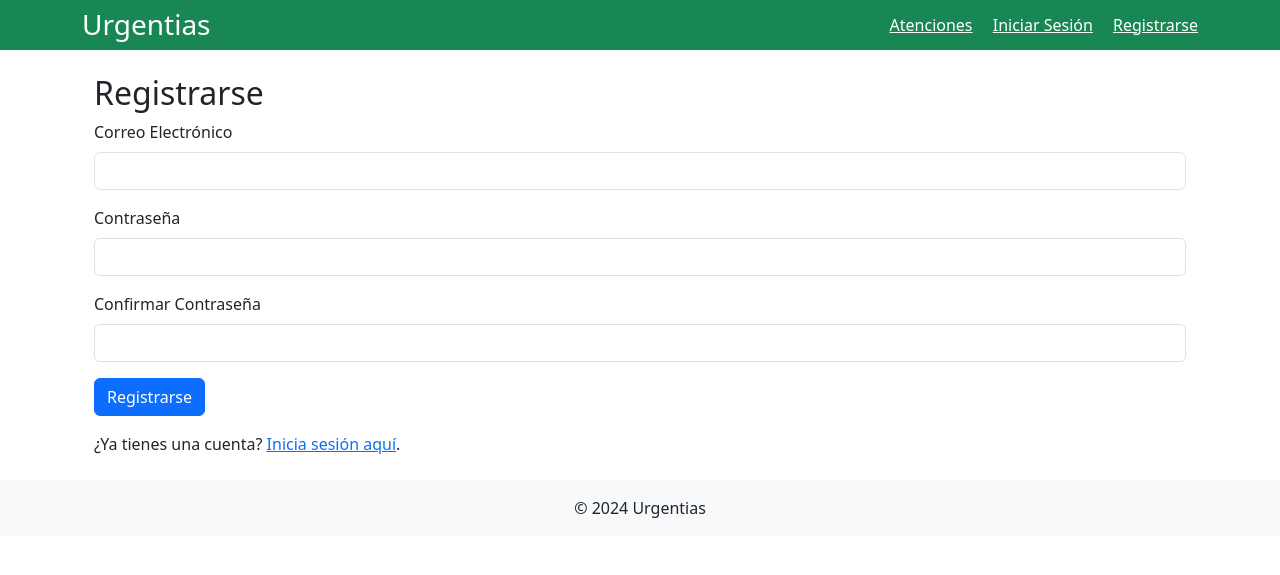
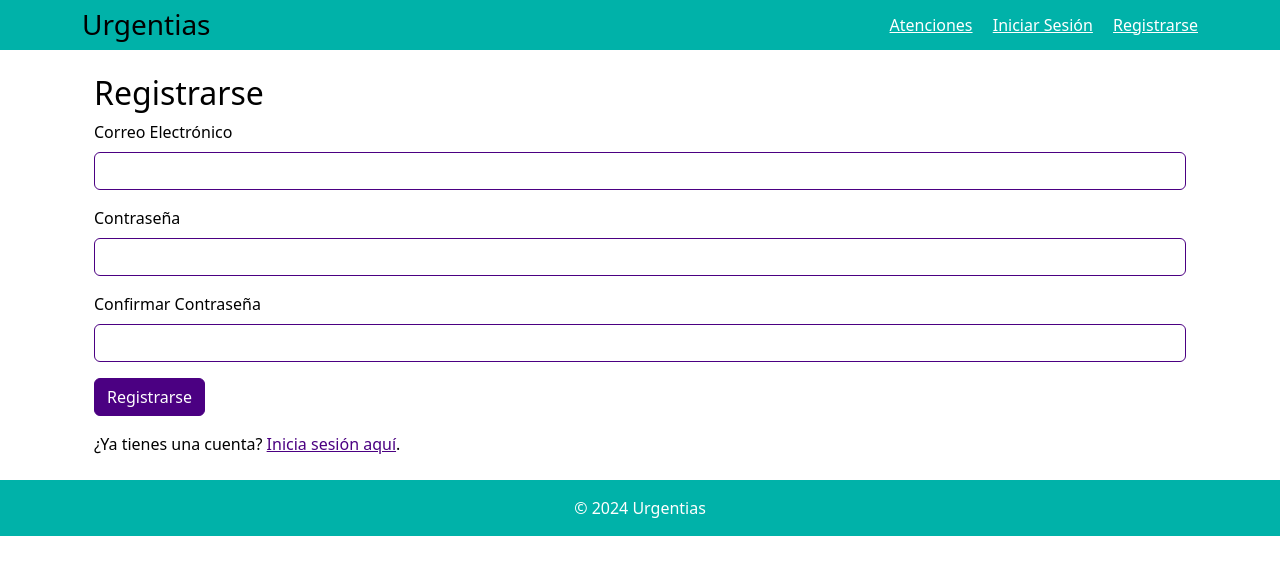
Before and after one commit to felix-antonio-sl/urgentias, a Flask app: page /auth/register in a window 1280 px wide. Shown: the top 575 px of the page. Run offline with Flask 3, Linux system fonts and the light colour scheme.

Commit message:
funcionando y más aestetics

```diff
--- a/app/static/css/styles.css
+++ b/app/static/css/styles.css
@@ -1,3 +1,123 @@
-/* Como estamos utilizando Bootstrap, podemos reducir el CSS personalizado */
+/* Estilos personalizados para Urgentias */
 
-/* Si necesitas estilos personalizados, agrégalos aquí */
+/* Variables de colores */
+:root {
+    --primary-color: #00B2A9;  /* Teal */
+    --secondary-color: #4B0082; /* Indigo */
+    --accent-color: #FFD700;    /* Gold */
+    --text-color: #000000;      /* Black */
+    --background-color: #FFFFFF;/* White */
+    --highlight-color: #C71585; /* Medium Violet Red */
+}
+
+/* Aplicar el fondo blanco */
+body {
+    background-color: var(--background-color);
+    color: var(--text-color);
+}
+
+/* Estilos del encabezado */
+header {
+    background-color: var(--primary-color);
+}
+
+header h1 {
+    color: var(--background-color);
+}
+
+header nav a {
+    color: var(--background-color);
+}
+
+header nav a:hover {
+    color: var(--accent-color);
+}
+
+/* Estilos de botones */
+.btn-primary {
+    background-color: var(--secondary-color);
+    border-color: var(--secondary-color);
+}
+
+.btn-primary:hover {
+    background-color: var(--highlight-color);
+    border-color: var(--highlight-color);
+}
+
+.btn-secondary {
+    background-color: var(--accent-color);
+    border-color: var(--accent-color);
+    color: var(--text-color);
+}
+
+.btn-secondary:hover {
+    background-color: var(--highlight-color);
+    border-color: var(--highlight-color);
+    color: var(--background-color);
+}
+
+/* Estilos de enlaces */
+a {
+    color: var(--secondary-color);
+}
+
+a:hover {
+    color: var(--highlight-color);
+}
+
+/* Estilos de pie de página */
+footer {
+    background-color: var(--primary-color);
+    color: var(--background-color);
+}
+
+/* Estilos de tablas */
+.table thead {
+    background-color: var(--primary-color);
+    color: var(--background-color);
+}
+
+.table tbody tr:hover {
+    background-color: var(--accent-color);
+}
+
+/* Estilos de formularios */
+.form-label {
+    color: var(--text-color);
+}
+
+.form-control {
+    border-color: var(--secondary-color);
+}
+
+.form-control:focus {
+    border-color: var(--highlight-color);
+    box-shadow: 0 0 0 0.2rem rgba(199, 21, 133, 0.25);
+}
+
+/* Estilos de alertas */
+.alert-success {
+    background-color: var(--accent-color);
+    color: var(--text-color);
+    border-color: var(--accent-color);
+}
+
+.alert-danger {
+    background-color: var(--highlight-color);
+    color: var(--background-color);
+    border-color: var(--highlight-color);
+}
+
+/* Estilos de modales */
+.modal-content {
+    background-color: var(--background-color);
+    color: var(--text-color);
+}
+
+.modal-header {
+    border-bottom-color: var(--secondary-color);
+}
+
+.modal-footer {
+    border-top-color: var(--secondary-color);
+}
--- a/app/templates/base.html
+++ b/app/templates/base.html
@@ -4,24 +4,24 @@
     <meta charset="utf-8">
     <title>{% block title %}Urgentias{% endblock %}</title>
     <!-- Bootstrap CSS -->
-    <!-- Actualizamos a Bootstrap 5 -->
+    <!-- Utilizando Bootstrap 5 -->
     <link rel="stylesheet" href="https://cdn.jsdelivr.net/npm/bootstrap@5.3.0/dist/css/bootstrap.min.css">
-    <!-- Tu archivo CSS personalizado (minimizado) -->
+    <!-- Tu archivo CSS personalizado -->
     <link rel="stylesheet" href="{{ url_for('static', filename='css/styles.css') }}">
 </head>
 <body>
-    <header class="bg-success text-white py-2">
+    <header class="py-2">
         <div class="container d-flex justify-content-between align-items-center">
             <h1 class="h3 mb-0">Urgentias</h1>
             <nav>
-                <a class="text-white me-3" href="{{ url_for('main.lista_atenciones') }}">Atenciones</a>
+                <a class="me-3" href="{{ url_for('main.lista_atenciones') }}">Atenciones</a>
                 {% if current_user.is_authenticated %}
-                    <a class="text-white me-3" href="{{ url_for('main.crear_atencion') }}">Crear Atención</a>
+                    <a class="me-3" href="{{ url_for('main.crear_atencion') }}">Crear Atención</a>
                     <span>Bienvenido, {{ current_user.email }}</span>
-                    <a class="text-white ms-3" href="{{ url_for('auth.logout') }}">Cerrar Sesión</a>
+                    <a class="ms-3" href="{{ url_for('auth.logout') }}">Cerrar Sesión</a>
                 {% else %}
-                    <a class="text-white me-3" href="{{ url_for('auth.login') }}">Iniciar Sesión</a>
-                    <a class="text-white" href="{{ url_for('auth.register') }}">Registrarse</a>
+                    <a class="me-3" href="{{ url_for('auth.login') }}">Iniciar Sesión</a>
+                    <a href="{{ url_for('auth.register') }}">Registrarse</a>
                 {% endif %}
             </nav>
         </div>
@@ -41,7 +41,7 @@
         {% endwith %}
         {% block content %}{% endblock %}
     </main>
-    <footer class="bg-light py-3">
+    <footer class="py-3">
         <div class="container text-center">
             <p class="mb-0">&copy; 2024 Urgentias</p>
         </div>
--- a/app/utils.py
+++ b/app/utils.py
@@ -4,7 +4,7 @@
 
 load_dotenv()
 
-@ell.complex(model="GPT-4o")
+@ell.complex(model="gpt-4o")
 def procesar_historia(historia_actual: str, texto_bruto: str) -> str:
     return f"""
 Historia actual:
@@ -16,7 +16,7 @@
 Por favor, genera una historia clínica actualizada y coherente.
 """
 
-@ell.complex(model="GPT-4o")
+@ell.complex(model="gpt-4o")
 def procesar_detalle_atencion(historia_paciente: str, detalle_actual: str, texto_bruto: str) -> str:
     return f"""
 Usted es un especialista en medicina de urgencias y emergencias y en documentación clínica. Su tarea es elaborar un registro en tiempo real del proceso de atención de un paciente en un servicio de urgencias, basándose en la información proporcionada y siguiendo los principios de documentación en medicina de emergencia.
```
